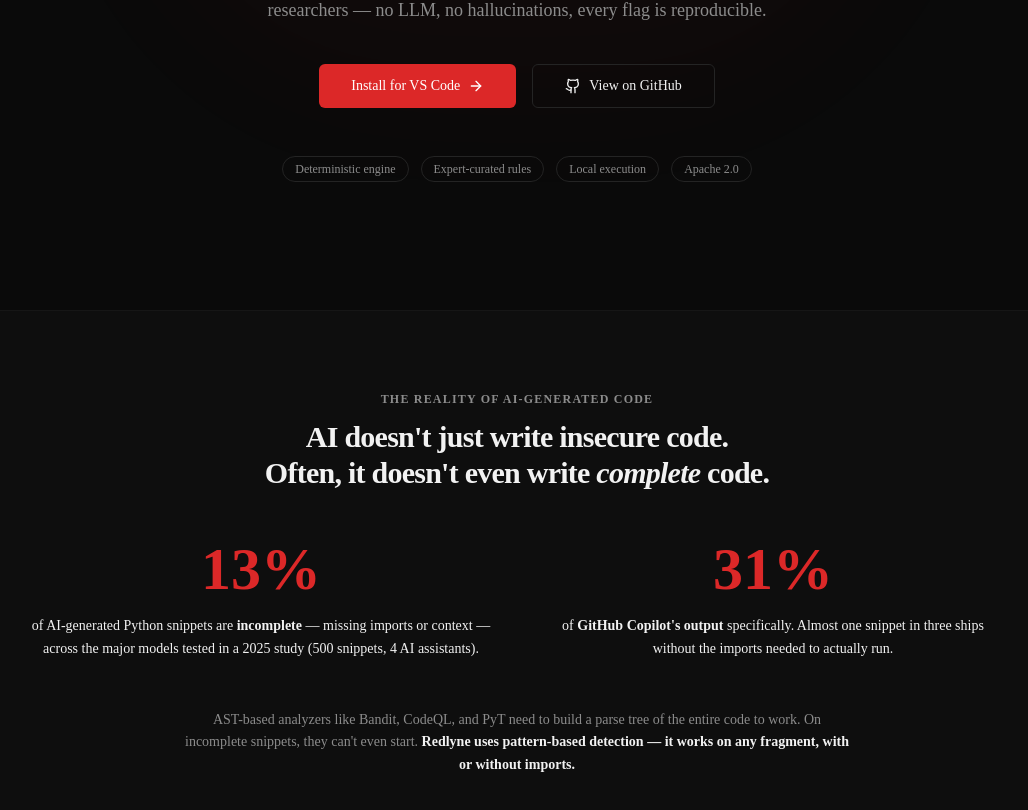
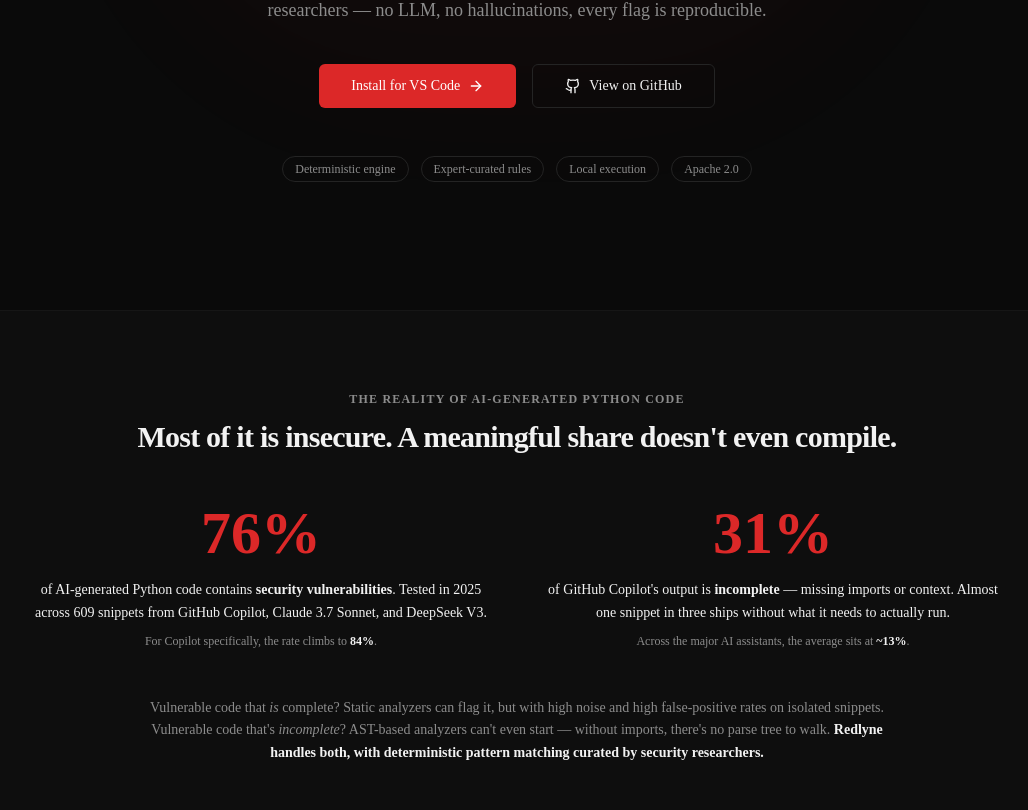
Before and after one commit to redlyne-ai/website, a Next.js app: page / in a window 1280 px wide. Shown: the part 492-1302 px from the top of the page, without its empty margins (123-1151 px from the left). Built offline with nearby package versions, Linux system fonts and the light colour scheme.

Commit message:
feat(evidence): lead with security (76%), keep completeness (31%) as complement
Signed-off-by: Pietro Liguori <pietro.liguori@unina.it>

```diff
--- a/components/evidence.tsx
+++ b/components/evidence.tsx
@@ -4,23 +4,28 @@ export function Evidence() {
       <div className="mx-auto max-w-5xl px-6">
         <div className="text-center">
           <p className="mb-3 text-xs font-semibold uppercase tracking-widest text-muted-foreground">
-            The reality of AI-generated code
+            The reality of AI-generated Python code
           </p>
-          <h2 className="mx-auto max-w-2xl text-balance text-2xl font-bold tracking-tight text-foreground md:text-3xl">
-            AI doesn&apos;t just write insecure code. Often, it doesn&apos;t
-            even write <em>complete</em> code.
+          <h2 className="mx-auto max-w-3xl text-balance text-2xl font-bold tracking-tight text-foreground md:text-3xl">
+            Most of it is insecure. A meaningful share doesn&apos;t even
+            compile.
           </h2>
         </div>
 
         <div className="mt-12 grid gap-10 sm:grid-cols-2 sm:gap-6 md:gap-12">
           <div className="text-center">
             <div className="text-5xl font-bold text-primary md:text-6xl">
-              13%
+              76%
             </div>
             <p className="mt-4 text-sm leading-relaxed text-foreground">
-              of AI-generated Python snippets are <strong>incomplete</strong>
-              {" "}— missing imports or context — across the major models
-              tested in a 2025 study (500 snippets, 4 AI assistants).
+              of AI-generated Python code contains{" "}
+              <strong>security vulnerabilities</strong>. Tested in 2025
+              across 609 snippets from GitHub Copilot, Claude 3.7 Sonnet,
+              and DeepSeek V3.
+            </p>
+            <p className="mt-2 text-xs text-muted-foreground">
+              For Copilot specifically, the rate climbs to{" "}
+              <strong className="text-foreground">84%</strong>.
             </p>
           </div>
           <div className="text-center">
@@ -28,21 +33,28 @@ export function Evidence() {
               31%
             </div>
             <p className="mt-4 text-sm leading-relaxed text-foreground">
-              of <strong>GitHub Copilot&apos;s output</strong> specifically.
-              Almost one snippet in three ships without the imports needed
-              to actually run.
+              of GitHub Copilot&apos;s output is{" "}
+              <strong>incomplete</strong> — missing imports or context.
+              Almost one snippet in three ships without what it needs to
+              actually run.
+            </p>
+            <p className="mt-2 text-xs text-muted-foreground">
+              Across the major AI assistants, the average sits at{" "}
+              <strong className="text-foreground">~13%</strong>.
             </p>
           </div>
         </div>
 
         <div className="mt-12 text-center">
-          <p className="mx-auto max-w-2xl text-sm leading-relaxed text-muted-foreground">
-            AST-based analyzers like Bandit, CodeQL, and PyT need to build a
-            parse tree of the entire code to work. On incomplete snippets,
-            they can&apos;t even start.{" "}
+          <p className="mx-auto max-w-3xl text-sm leading-relaxed text-muted-foreground">
+            Vulnerable code that <em>is</em> complete? Static analyzers can
+            flag it, but with high noise and high false-positive rates on
+            isolated snippets. Vulnerable code that&apos;s{" "}
+            <em>incomplete</em>? AST-based analyzers can&apos;t even start
+            — without imports, there&apos;s no parse tree to walk.{" "}
             <span className="font-semibold text-foreground">
-              Redlyne uses pattern-based detection — it works on any fragment,
-              with or without imports.
+              Redlyne handles both, with deterministic pattern matching
+              curated by security researchers.
             </span>
           </p>
         </div>
```
